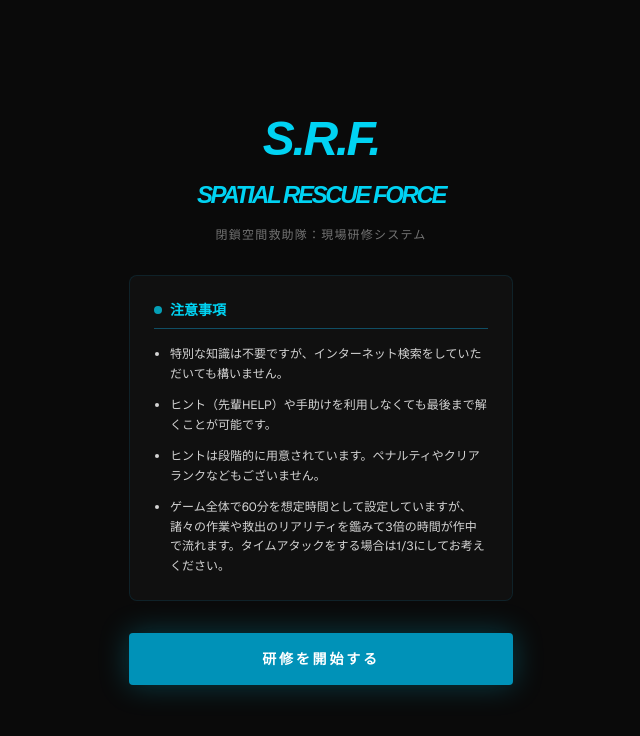
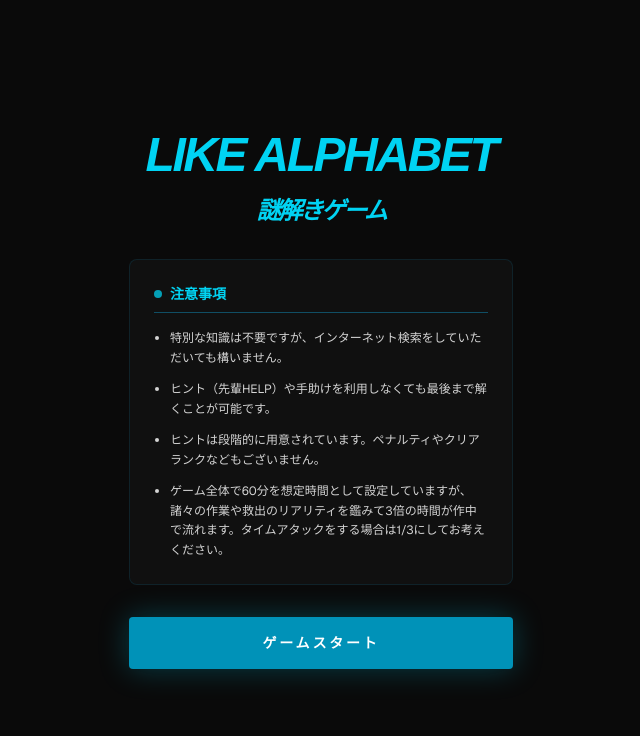
Before and after one commit to sasamiwin-riddle/rescue-force-riddle, a Next.js app: page / in a window 1280 px wide. Shown: the top 736 px of the page, without its empty margins (319-959 px from the left). Built offline with nearby package versions, Linux system fonts and the light colour scheme.

Commit message:
fix landing page

```diff
--- a/app/page.tsx
+++ b/app/page.tsx
@@ -812,11 +812,10 @@ export default function Home() {
         <div className="flex-1 overflow-y-auto p-6 bg-neutral-950 flex flex-col items-center justify-center gap-8">
           <div className="text-center space-y-4">
             <h2 className="text-4xl sm:text-5xl font-bold text-cyan-400 tracking-tighter italic animate-in zoom-in duration-1000">
-              S.R.F.
+              LIKE ALPHABET
               <br />
-              <span className="text-xl sm:text-2xl">SPATIAL RESCUE FORCE</span>
+              <span className="text-xl sm:text-2xl">謎解きゲーム</span>
             </h2>
-            <p className="text-neutral-500 text-xs tracking-widest uppercase">閉鎖空間救助隊：現場研修システム</p>
           </div>
 
           <div className="w-full max-w-sm space-y-4 bg-neutral-900/50 p-4 sm:p-6 rounded-lg border border-cyan-900/30 font-sans">
@@ -836,7 +835,7 @@ export default function Home() {
             onClick={() => setGameStarted(true)}
             className="w-full max-w-sm bg-cyan-600 hover:bg-cyan-500 text-white font-bold py-4 rounded transition-all transform hover:scale-105 shadow-[0_0_30px_rgba(6,182,212,0.3)] uppercase tracking-[0.2em] text-sm"
           >
-            研修を開始する
+            ゲームスタート
           </button>
         </div>
       </main>
```
